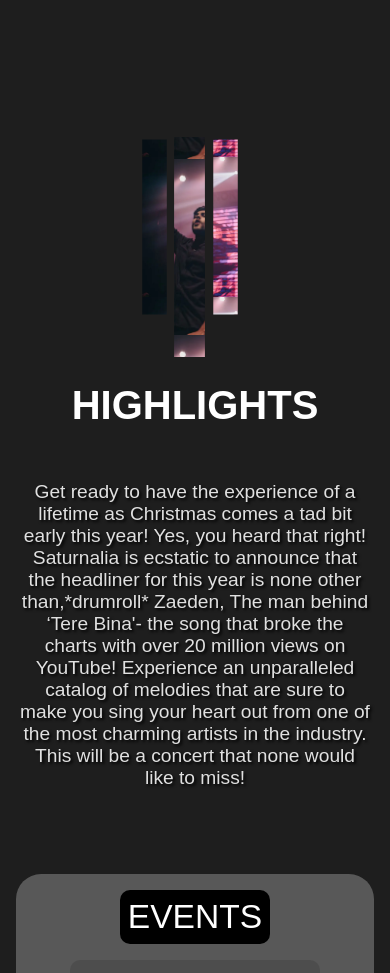
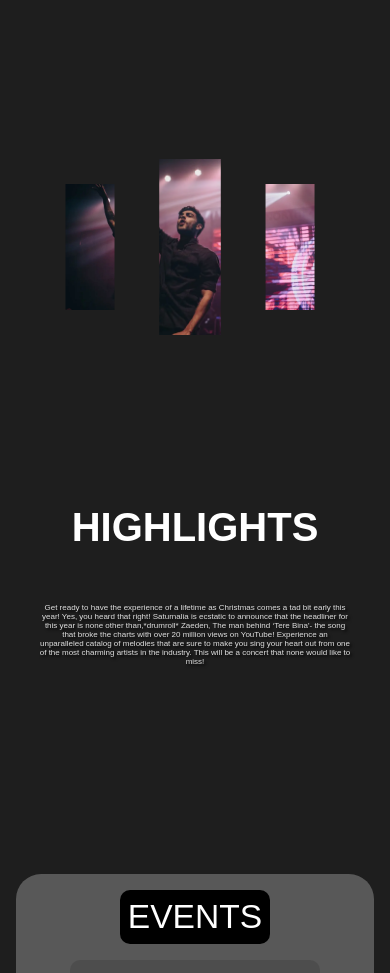
Before and after one commit to utkarsh-1905/saturnalia-website, a React (Create React App) app: page / in a window 390 px wide. Shown: the part 1760-2733 px from the top of the page. Built offline with nearby package versions, Linux system fonts and the light colour scheme; no server answers; a web font is replaced by a local one.

Commit message:
mobile-fix-css

```diff
--- a/src/components/Highlights/Split.css
+++ b/src/components/Highlights/Split.css
@@ -119,22 +119,23 @@
     }
 
     .split-image-container .split-image:nth-child(1){
-        width: 10%;
+        width: 20%;
         scale: 0.7;
-        height:450px;
+        /* height:450px; */
         /* border-style: solid; */
         background-position: 0px;
         /* border-radius: 10px; */
-        background-size: 300px;
-        height:250px;
-        margin:-10px;
+        background-size: 280px;
+        height:180px;
+        margin:20px;
+        margin-top:20px;
 
 
     }
 
     .split-image-container .split-image:nth-child(2){
-        width: 10%;
-        height:250px;
+        width: 20%;
+        height:200px;
         /* border-style: solid; */
         scale: 0.8;
         /* height:450px; */
@@ -149,8 +150,8 @@
 
 
     .split-image-container .split-image:nth-child(3){
-        width: 10%;
-        height:250px;
+        width: 20%;
+        height:180px;
         scale: 0.7;
         /* height:450px; */
         /* border-style: solid; */
@@ -158,7 +159,8 @@
         background-position: -190px;
         /* border-radius: 10px; */
         background-size: 300px;
-        margin:-10px;
+        margin:20px;
+        margin-top:20px;
 
 
 
@@ -166,7 +168,7 @@
 
     .split-image-container:hover > .split-image{
         /* margin:-17px; */
-        margin:-20px;
+        margin:-5px;
         box-shadow: 0px 0px 5px grey;
     }
 
--- a/src/components/Highlights/newhighlights.css
+++ b/src/components/Highlights/newhighlights.css
@@ -182,4 +182,9 @@
         font-size: 2.5rem;
     }
 
+    .highlight-content-artists{
+        font-size: 0.5rem;
+        margin: 20px;
+    }
+
 }
```
